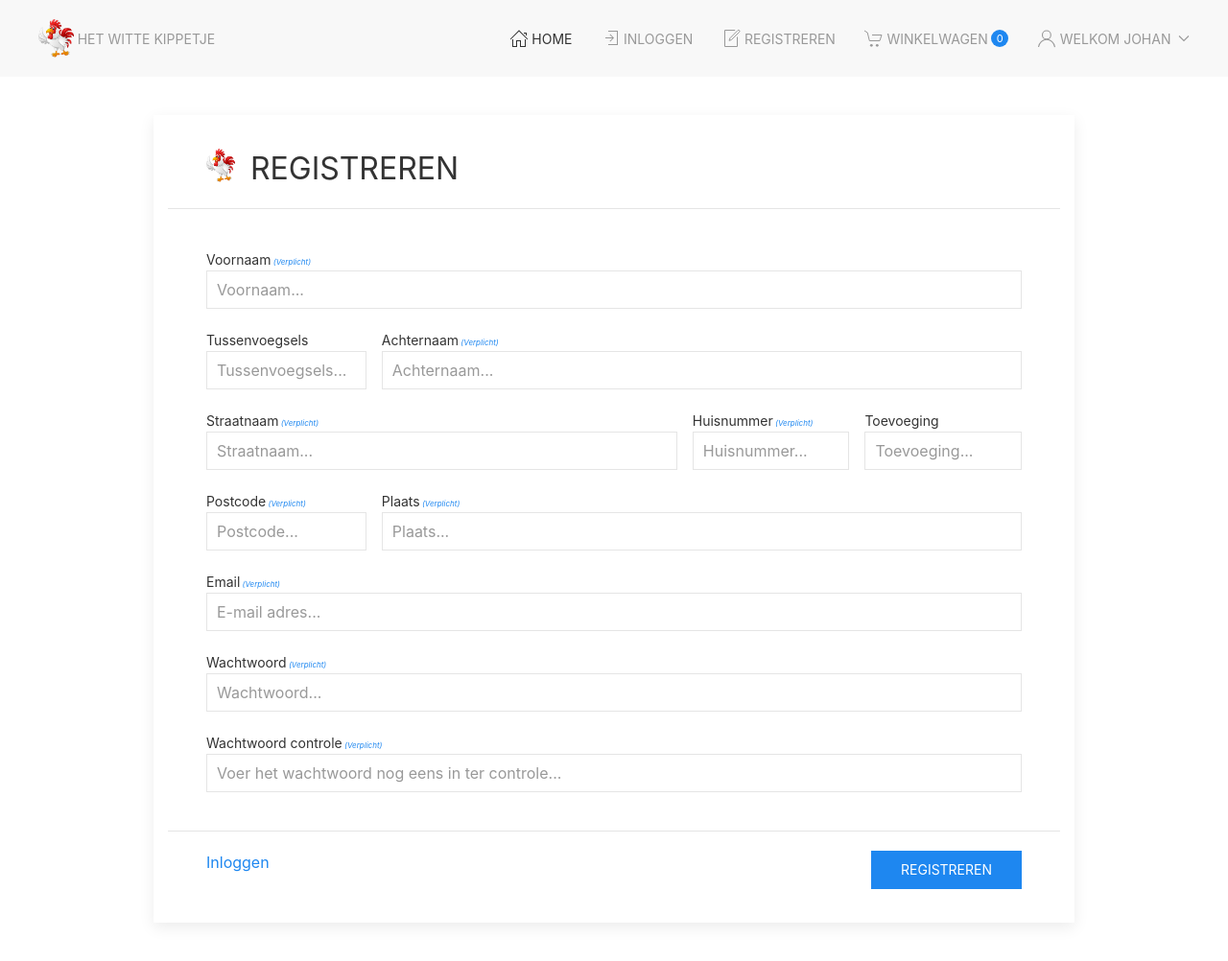
After one commit to johanstr/mod06-aug23c, a PHP site: page /dev/register.php in a window 1280 px wide. The commit adds this page. Shown: the whole page at 96% size. Run offline with PHP 8.4, Linux system fonts and the light colour scheme.

Commit message:
Resultaat les van 04-06-2024 - Registratie mogelijk gemaakt

```diff
--- /dev/null
+++ b/dev/register.php
@@ -0,0 +1,90 @@
+<?php
+require_once './templates/head.inc.php';
+?>
+
+   <main class="uk-container uk-padding uk-flex uk-flex-middle uk-flex-center">
+      <form method="POST" action="src/formhandlers/register.php" class="uk-width-1-1 uk-flex uk-flex-center">
+         <div class="uk-card uk-card-default uk-width-4-5 uk-padding-small">
+            <div class="uk-card-header uk-flex uk-gap">
+               <img src="img/logo4.png" class="uk-card-media uk-card-register-logo" alt="Webshop Het Witte Kippetje" title="Webshop Het Witte Kippetje" />
+               <h2 class="uk-text-uppercase uk-margin-remove-top">Registreren</h2>
+            </div>
+<!--            <div class="uk-alert-danger" uk-alert>-->
+<!--               <a href class="uk-alert-close" uk-close></a>-->
+<!--               <p>Algemene foutmelding als tijdens de registratie iets niet goed gegaan is</p>-->
+<!--            </div>-->
+            <div class="uk-card-body uk-flex uk-flex-between uk-card-body-gap">
+               <div class="uk-width-1-1 uk-flex uk-flex-column">
+                  <div class="">
+                     <label for="firstname" class="uk-form-label">Voornaam<span class="uk-text-xsmall uk-text-italic uk-text-primary"> (Verplicht)</span></label>
+                     <input type="text" name="firstname" class="uk-input" id="firstname" placeholder="Voornaam..." />
+<!--                     <p class="uk-text-danger uk-text-xsmall uk-text-italic uk-margin-remove-vertical">Bericht als dit veld niet ingevuld is</p>-->
+                  </div>
+                  <div class="uk-flex uk-gap uk-margin-top">
+                     <div class="uk-width-1-5">
+                        <label for="prefixes" class="uk-form-label">Tussenvoegsels</label>
+                        <input type="text" name="prefixes" class="uk-input" id="prefixes" placeholder="Tussenvoegsels..." />
+                     </div>
+                     <div class="uk-width-4-5">
+                        <label for="lastname" class="uk-form-label">Achternaam<span class="uk-text-xsmall uk-text-italic uk-text-primary"> (Verplicht)</span></label>
+                        <input type="text" name="lastname" class="uk-input" id="lastname" placeholder="Achternaam..." />
+<!--                        <p class="uk-text-danger uk-text-xsmall uk-text-italic uk-margin-remove-vertical">Bericht als dit veld niet ingevuld is</p>-->
+                     </div>
+                  </div>
+
+                  <div class="uk-flex uk-gap uk-margin-top">
+                     <div class="uk-width-3-5">
+                        <label for="street" class="uk-form-label">Straatnaam<span class="uk-text-xsmall uk-text-italic uk-text-primary"> (Verplicht)</span></label>
+                        <input type="text" name="street" class="uk-input" id="street" placeholder="Straatnaam..." />
+<!--                        <p class="uk-text-danger uk-text-xsmall uk-text-italic uk-margin-remove-vertical">Bericht als dit veld niet ingevuld is</p>-->
+                     </div>
+                     <div class="uk-width-1-5">
+                        <label for="housenumber" class="uk-form-label">Huisnummer<span class="uk-text-xsmall uk-text-italic uk-text-primary"> (Verplicht)</span></label>
+                        <input type="text" name="housenumber" class="uk-input" id="housenumber" placeholder="Huisnummer..." />
+<!--                        <p class="uk-text-danger uk-text-xsmall uk-text-italic uk-margin-remove-vertical">Bericht als dit veld niet ingevuld is</p>-->
+                     </div>
+                     <div class="uk-width-1-5">
+                        <label for="addition" class="uk-form-label">Toevoeging</label>
+                        <input type="text" name="addition" class="uk-input" id="addition" placeholder="Toevoeging..." />
+                     </div>
+                  </div>
+                  <div class="uk-flex uk-gap uk-margin-top">
+                     <div class="uk-width-1-5">
+                        <label for="zipcode" class="uk-form-label">Postcode<span class="uk-text-xsmall uk-text-italic uk-text-primary"> (Verplicht)</span></label>
+                        <input type="text" name="zipcode" class="uk-input" id="zipcode" placeholder="Postcode..." />
+<!--                        <p class="uk-text-danger uk-text-xsmall uk-text-italic uk-margin-remove-vertical">Bericht als dit veld niet ingevuld is</p>-->
+                     </div>
+                     <div class="uk-width-4-5">
+                        <label for="city" class="uk-form-label">Plaats<span class="uk-text-xsmall uk-text-italic uk-text-primary"> (Verplicht)</span></label>
+                        <input type="text" name="city" class="uk-input" id="city" placeholder="Plaats..." />
+<!--                        <p class="uk-text-danger uk-text-xsmall uk-text-italic uk-margin-remove-vertical">Bericht als dit veld niet ingevuld is</p>-->
+                     </div>
+                  </div>
+                  <div class="uk-margin-top">
+                     <label for="email" class="uk-form-label">Email<span class="uk-text-xsmall uk-text-italic uk-text-primary"> (Verplicht)</span></label>
+                     <input type="email" name="email" class="uk-input" id="email" placeholder="E-mail adres..." />
+<!--                     <p class="uk-text-danger uk-text-xsmall uk-text-italic uk-margin-remove-vertical">Bericht als dit veld niet ingevuld is</p>-->
+                  </div>
+                  <div class="uk-margin-top">
+                     <label for="password" class="uk-form-label">Wachtwoord<span class="uk-text-xsmall uk-text-italic uk-text-primary"> (Verplicht)</span></label>
+                     <input type="password" name="password" class="uk-input" id="password" placeholder="Wachtwoord..." />
+<!--                     <p class="uk-text-danger uk-text-xsmall uk-text-italic uk-margin-remove-vertical">Bericht als dit veld niet ingevuld is</p>-->
+                  </div>
+                  <div class="uk-margin-top">
+                     <label for="password-confirm" class="uk-form-label">Wachtwoord controle<span class="uk-text-xsmall uk-text-italic uk-text-primary"> (Verplicht)</span></label>
+                     <input type="password" name="password_confirm" class="uk-input" id="password-confirm" placeholder="Voer het wachtwoord nog eens in ter controle..." />
+<!--                     <p class="uk-text-danger uk-text-xsmall uk-text-italic uk-margin-remove-vertical">Bericht als beide wachtwoorden niet overeenkomen</p>-->
+                  </div>
+               </div>
+            </div>
+            <div class="uk-card-footer uk-flex uk-flex-between">
+               <a href="login.html" class="">Inloggen</a>
+               <button class="uk-button uk-button-primary" type="submit">Registreren</button>
+            </div>
+         </div>
+      </form>
+   </main>
+
+
+<?php
+require_once './templates/foot.inc.php';
--- a/dev/templates/head.inc.php
+++ b/dev/templates/head.inc.php
@@ -37,7 +37,7 @@
             <ul class="uk-navbar-nav">
                <li class="uk-active"><a href="/"><span uk-icon="icon: home"></span>Home</a></li>
                <li><a href="login.html"><span uk-icon="icon: sign-in"></span>Inloggen</a></li>
-               <li><a href="register.html"><span uk-icon="icon: file-edit"></span>Registreren</a></li>
+               <li><a href="register.php"><span uk-icon="icon: file-edit"></span>Registreren</a></li>
                <li>
                   <a href="cart.html">
                      <span uk-icon="icon: cart"></span>
```
Also changed, not shown: dev/src/formhandlers/register.php (added, +49 -0 lines).
